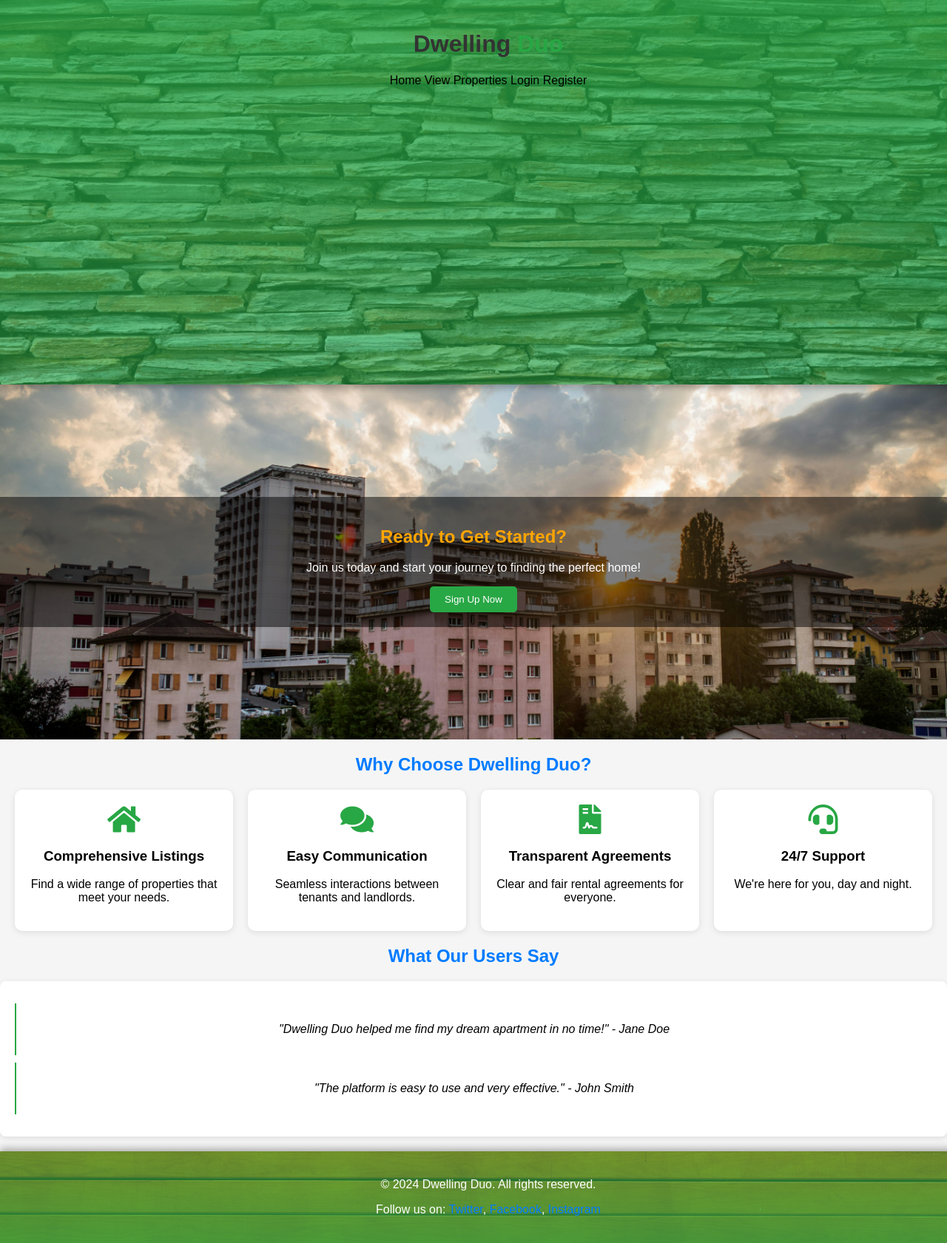
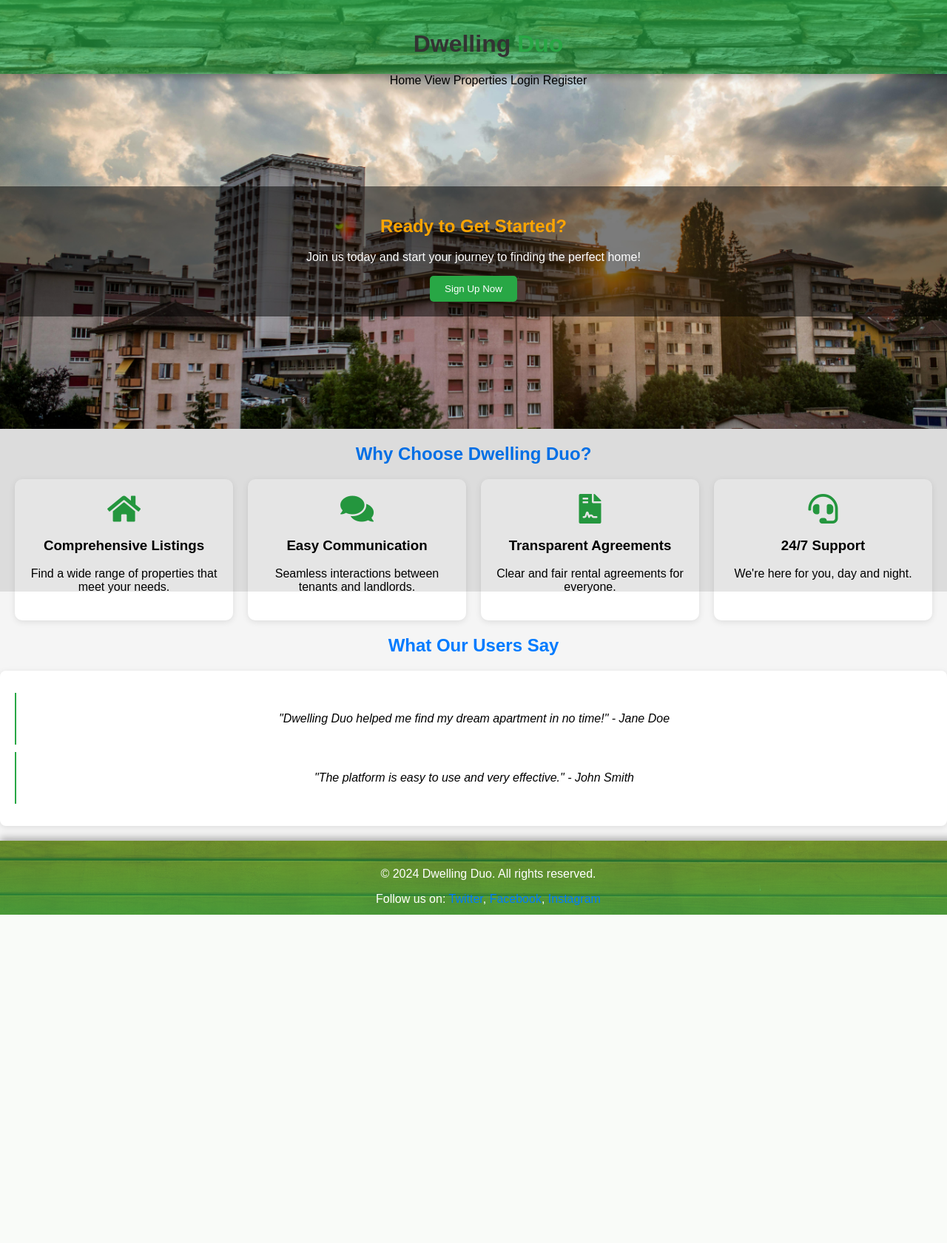
Before and after one commit to Jayricka/dwellingduo, a Django app: page / in a window 1280 px wide. Shown: the whole page at 74% size. After the commit the page ends 1237 px from the top, so only its background shows below. Run offline with Django 5.2, Linux system fonts and the light colour scheme.

```diff
--- a/static/css/styles.css
+++ b/static/css/styles.css
@@ -104,12 +104,12 @@ header {
     position: relative; /* Ensure header is positioned above other content */
     z-index: 10; /* Higher z-index to stay on top of overlays */
     width: 100%; /* Ensure full width */
-    height: 60vh; /* Set height, can be adjusted */
+    height: 60px; /* Set height to match footer */
     background: linear-gradient(to bottom, rgba(40, 167, 69, 0.8), rgba(40, 167, 69, 0.6)),
                 url('../images/header-background.jpg'); /* Replace with your image path */
     background-size: cover; /* Ensures the background image covers the element */
     background-position: center; /* Centers the image */
-    padding: 20px; /* Add some padding */
+    padding: 20px; /* Adjust padding as needed */
     color: white; /* Change text color for contrast */
     text-align: center; /* Center text */
     box-shadow: 0 4px 10px rgba(0, 0, 0, 0.3); /* Shadow for depth */
@@ -117,6 +117,7 @@ header {
 
 footer {
     width: 100%; /* Ensure full width */
+    height: 60px; /* Match header height */
     background: linear-gradient(to top, rgba(40, 167, 69, 0.8), rgba(40, 167, 69, 0.6)),
                 url('../images/footer-background.jpg'); /* Replace with your image path */
     background-size: cover; /* Ensures the background image covers the element */
```
